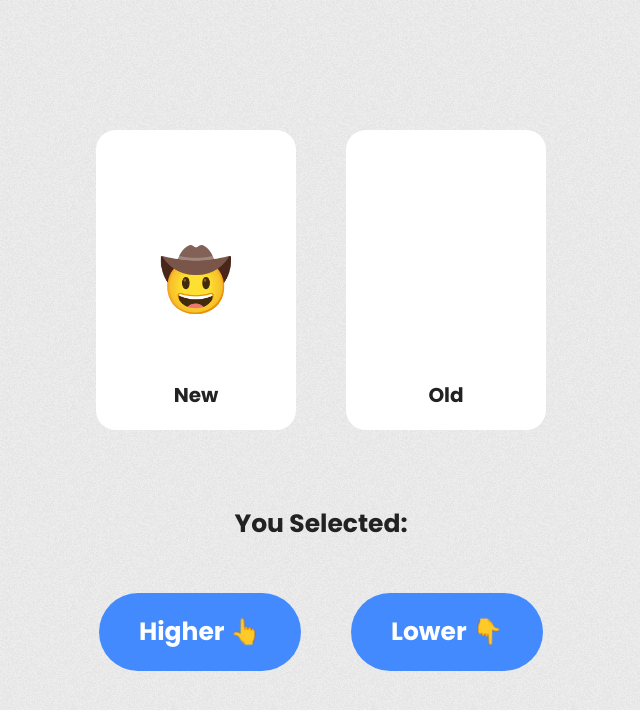
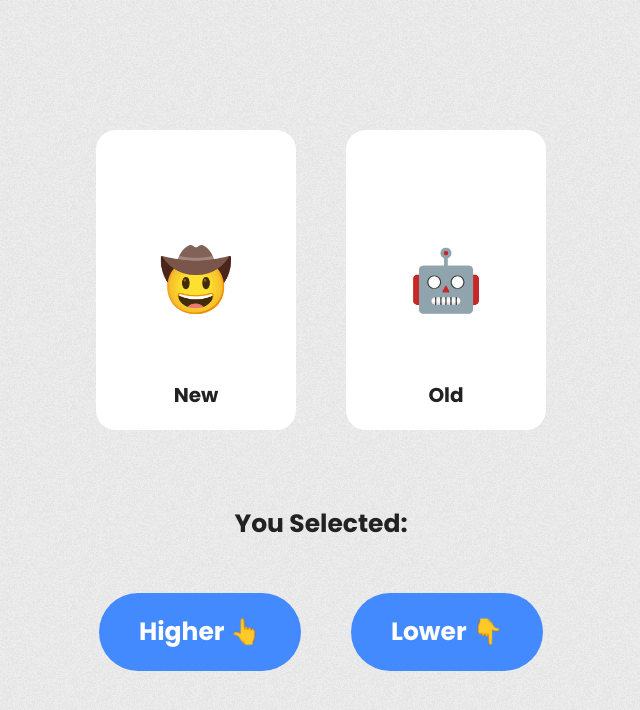
Before and after one commit to hiMRK/higher-lower, a React (Create React App) app: page / in a window 1280 px wide. Shown: the top 710 px of the page, without its empty margins (319-959 px from the left). Built offline with nearby package versions, Linux system fonts and the light colour scheme.

Commit message:
Ternary Operator Render Result or Emoji

```diff
--- a/src/App.js
+++ b/src/App.js
@@ -3,7 +3,7 @@ import { random } from 'underscore';
 import './app.scss';
 
 const App = () => {
-  const [randomNumber, setRandomNumber] = useState('🤠');
+  const [randomNumber, setRandomNumber] = useState('');
   const [userChoice, setUserChoice] = useState('');
   const getRandomNumber = (e) => {
     setRandomNumber(random(1, 20));
@@ -16,7 +16,7 @@ const App = () => {
     useEffect(() => {
       REF.current = value;
     });
-    console.log(REF.current);
+    return REF.current;
   };
   const prevNumber = usePrevious(randomNumber);
 
@@ -24,11 +24,11 @@ const App = () => {
     <div class='game game-wrapper'>
       <div class='game__card-wrapper'>
         <div className='card'>
-          <p className='card__title'>{randomNumber}</p>
+          <p className='card__title'>{(randomNumber) ? randomNumber : '🤠'}</p>
           <p className='card__status'>New</p>
         </div>
         <div className='card'>
-        <p className='card__title'>{prevNumber}</p>
+        <p className='card__title'>{(prevNumber ? prevNumber : '🤖')}</p>
           <p className='card__status'>Old</p>
         </div>
       </div>
```
